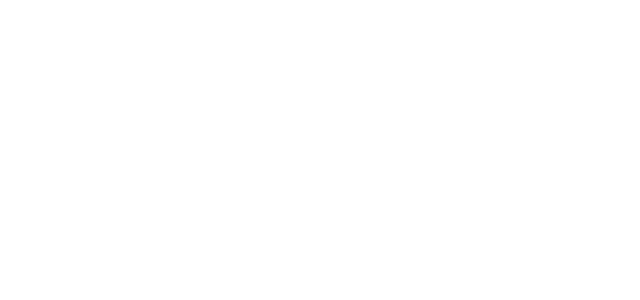
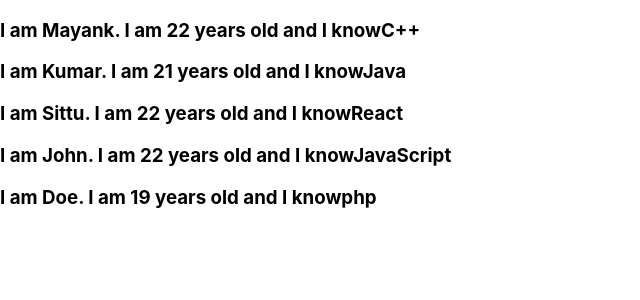
Before and after one commit to Mayankjustdial/learn-react, a React (Create React App) app: page / in a window 1280 px wide. Shown: the top 300 px of the page, without its empty margins (0-640 px from the left). Built offline with nearby package versions, Linux system fonts and the light colour scheme.

Commit message:
List rendering

```diff
--- a/src/App.js
+++ b/src/App.js
@@ -4,6 +4,7 @@
 import FunctionClick from "./components/FunctionClick";
 import GreetFunction from "./components/GreetFunction";
 import Message from "./components/Message";
+import NameList from "./components/NameList";
 import ParentComponent from "./components/ParentComponent";
 import UserGreeting from "./components/UserGreeting";
 import WelcomeClass from "./components/WelcomeClass";
@@ -21,7 +22,8 @@
       {/* <ClassClick /> */}
       {/* <EventBind /> */}
       {/* <ParentComponent /> */}
-      <UserGreeting />
+      {/* <UserGreeting /> */}
+      <NameList />
     </div>
   );
 }
--- /dev/null
+++ b/src/components/NameList.js
@@ -0,0 +1,56 @@
+import React from "react";
+import Person from "./Person";
+
+function NameList() {
+  // const names = ["Bruce", "Clark", "Diana"];
+
+  const persons = [
+    {
+      id: 1,
+      name: "Mayank",
+      age: 22,
+      skill: "C++",
+    },
+    {
+      id: 2,
+      name: "Kumar",
+      age: 21,
+      skill: "Java",
+    },
+    {
+      id: 3,
+      name: "Sittu",
+      age: 22,
+      skill: "React",
+    },
+    {
+      id: 4,
+      name: "John",
+      age: 22,
+      skill: "JavaScript",
+    },
+    {
+      id: 5,
+      name: "Doe",
+      age: 19,
+      skill: "php",
+    },
+  ];
+
+  //   const nameList = names.map((name) => <h2>{name}</h2>);
+
+  const personList = persons.map((person) => (
+    // <h3>
+    //   I am {person.name}. I am {person.age} years old and I know {person.skill}
+    // </h3>
+    <Person person={person} />
+  ));
+  return (
+    <div>
+      {personList}
+      {/* {nameList} */}
+    </div>
+  );
+}
+
+export default NameList;
--- /dev/null
+++ b/src/components/Person.js
@@ -0,0 +1,14 @@
+import React from "react";
+
+function Person({ person }) {
+  return (
+    <div>
+      <h3>
+        I am {person.name}. I am {person.age} years old and I know
+        {person.skill}
+      </h3>
+    </div>
+  );
+}
+
+export default Person;
--- a/src/components/UserGreeting.js
+++ b/src/components/UserGreeting.js
@@ -13,11 +13,11 @@
     // 0. ==================Using Short Circuit operator===================================
     // this.state.isLoggedIn && <div>Welcome Mayank</div>
     // 1. =============================Using Terniary Operator ===========================
-    // return this.state.isLoggedIn ? (
-    //   <div>Welcome Mayank</div>
-    // ) : (
-    //   <div>Welcome Guest</div>
-    // );
+    return this.state.isLoggedIn ? (
+      <div>Welcome Mayank</div>
+    ) : (
+      <div>Welcome Guest</div>
+    );
     //  2.  =======================Using Element Variable ==========================
     // let message;
     // if (this.state.isLoggedIn) {
```
